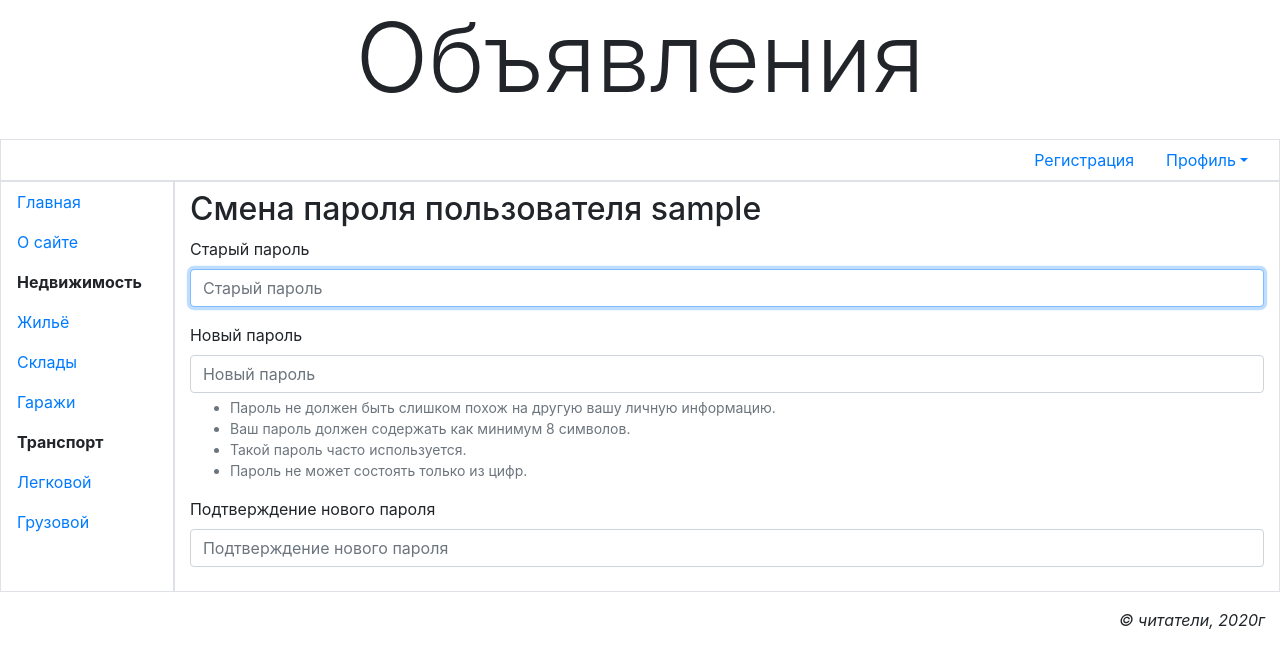
After one commit to StuartJr/Django-Web-Site, a Django app: page /accounts/password/change/ in a window 1280 px wide. The commit adds this page. Shown: the top 668 px of the page. Run offline with Django 3.2, Linux system fonts and the light colour scheme; the visitor is signed in with stand-in values (Sample User, id 1); some libraries are stand-ins or nearby versions.

Commit message:
Added ability to change password

```diff
--- /dev/null
+++ b/bboard/templates/bboard/password_change.html
@@ -0,0 +1,15 @@
+{% extends "layout/basic.html"%}
+
+{% load bootstrap4 %}
+
+{% block title %} Смена пароля {% endblock %}
+
+{% block content %}
+<h2>Смена пароля пользователя {{ user.username }}</h2>
+<form method="post">
+	{% csrf_token %}
+	{% bootstrap_form form layout='horisontal' %}
+	<input type="hidden" name="next" value="{{next}}">
+	{% buttons submit='Сменить пароль' %} {% endbuttons %}
+</form>
+{% endblock %}
--- a/bboard/templates/layout/basic.html
+++ b/bboard/templates/layout/basic.html
@@ -33,7 +33,7 @@
 					объявления</a>
 					<a class="dropdown-item" href="{% url 'bboard:profile_change' %}">Изменить личные
 					данные</a>
-					<a class="dropdown-item" href="#">Изменить
+					<a class="dropdown-item" href="{% url 'bboard:password_change'%}">Изменить
 					пороль</a>
 					<div class="dropdown-divider"></div>
 					<a class="dropdown-item" href="{% url 'bboard:logout'%}">Выйти</a>
--- a/bboard/urls.py
+++ b/bboard/urls.py
@@ -6,9 +6,11 @@ from .views import BBLoginView
 from .views import BBLogoutView
 from .views import profile
 from .views import ChengeUserInfoView
+from .views import BBPasswordChangeView
 
 app_name='bboard'
 urlpatterns = [
+	path('accounts/password/change/', BBPasswordChangeView.as_view(), name = 'password_change'),
 	path('accounts/profile/change/', ChengeUserInfoView.as_view(), name = 'profile_change'),
 	path('accounts/profile/', profile, name = 'profile'),
 	path('accounts/logout/', BBLogoutView.as_view(), name = 'logout'),
--- a/bboard/views.py
+++ b/bboard/views.py
@@ -10,24 +10,32 @@ from django.contrib.messages.views import SuccessMessageMixin
 from django.contrib.auth.mixins import LoginRequiredMixin
 from django.urls import reverse_lazy
 from django.shortcuts import get_object_or_404
+from django.contrib.auth.views import PasswordChangeView
 
 from .models import AdvUser
 from .forms import ChengeUserInfoForm
 
+#Страница смены пароля
+class BBPasswordChangeView(SuccessMessageMixin, LoginRequiredMixin,
+												PasswordChangeView):
+	template_name = 'bboard/password_change.html'
+	success_url = reverse_lazy('bboard:profile')
+	success_message = 'Пароль пользователя изменён'
 
+#Страница с изменение личных данных пользователя
 class ChengeUserInfoView(SuccessMessageMixin, LoginRequiredMixin,
 											UpdateView):
-	model = AdvUser
-	template_name = 'bboard/change_user_info.html'
-	form_class = ChengeUserInfoForm
+	model = AdvUser # используемая модель
+	template_name = 'bboard/change_user_info.html' # используемый шаблон
+	form_class = ChengeUserInfoForm # используемая форма
 	success_url = reverse_lazy('bboard:profile')
 	success_message = 'Личные данные пользователя изменены'
 
 	def dispatch(self, request, *args, **kwargs):
-		self.user_id = request.user.pk
+		self.user_id = request.user.pk #-извлекаем и сохраняем ключ пользователя
 		return super().dispatch(request, *args, **kwargs)
 
-	def get_object(self, queryset=None):
+	def get_object(self, queryset=None): #-извлекаем исправляемую запись
 		if not queryset:
 			queryset = self.get_queryset()
 		return get_object_or_404(queryset, pk=self.user_id)
```
Also changed, not shown: 1 other file.
